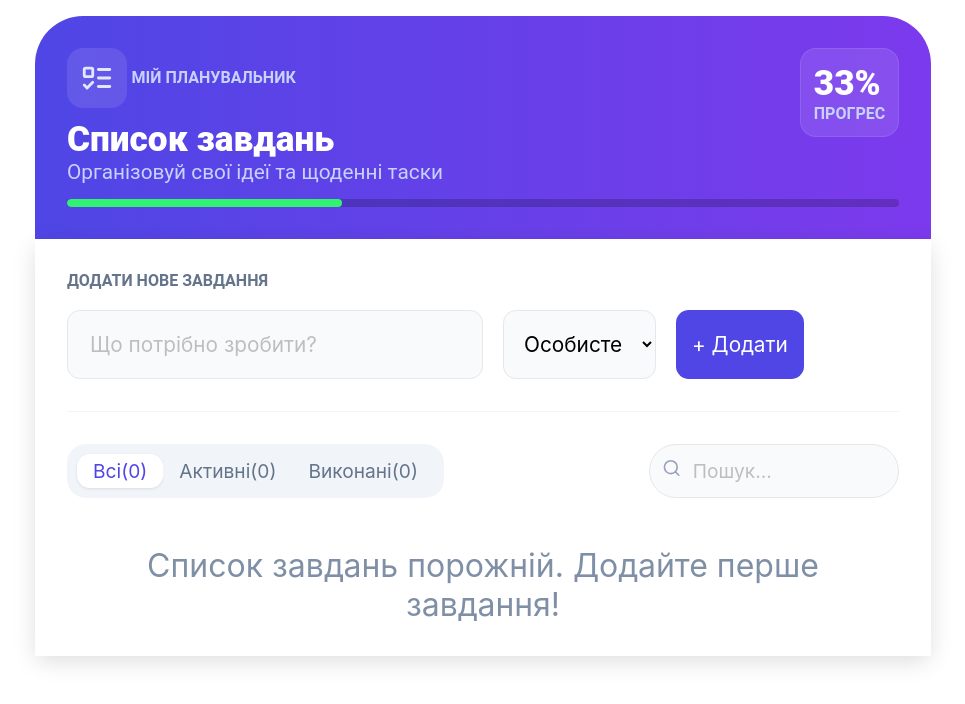
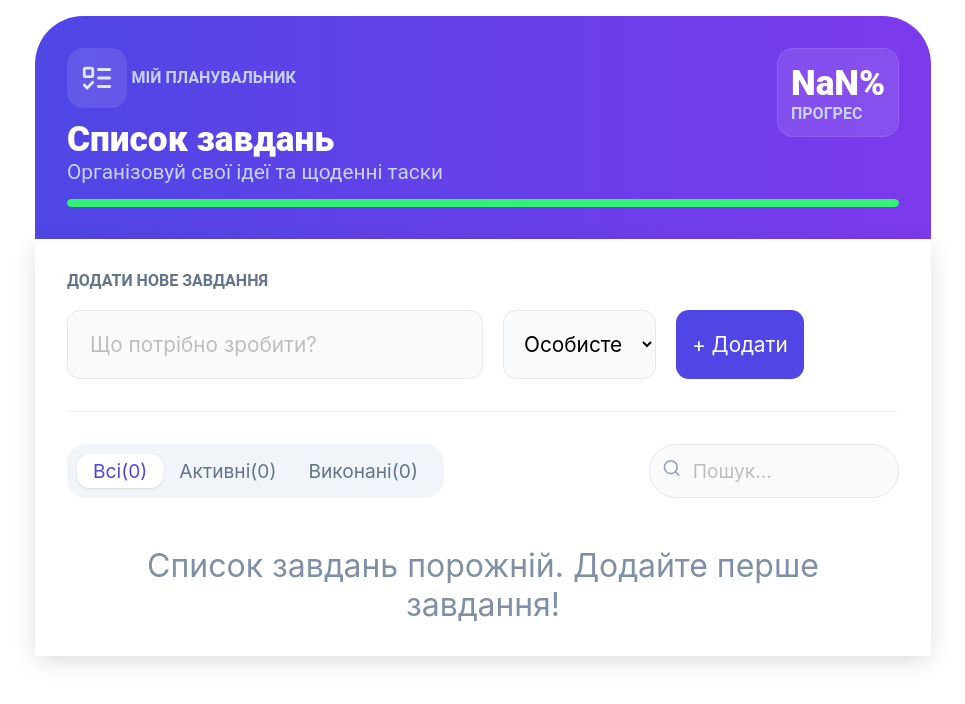
Before and after one commit to TetianaSkvortsova/todo-list, a React (Vite) app: page / in a window 1280 px wide. Shown: the top 704 px of the page, without its empty margins (157-1122 px from the left). Built offline with nearby package versions, Linux system fonts and the light colour scheme.

Commit message:
1. Header progress done

```diff
--- a/src/components/Header/Header.tsx
+++ b/src/components/Header/Header.tsx
@@ -1,7 +1,16 @@
 import React from 'react';
 import './Header.scss';
+import {useAppSelector} from "../../store/hooks.ts";
 
 function Header() {
+    const todos = useAppSelector((state) => state.todos.items);
+    const completedCount = todos.filter((todo) => todo.completed).length;
+    const progress = (completedCount / todos.length) * 100;
+
+    console.log('completedCount: ', completedCount);
+    console.log('todos: ', todos.length);
+    console.log('progress: ', progress);
+
     return (
         <header className='app-header'>
             <div className='app-header__wrapper'>
@@ -21,12 +30,12 @@ function Header() {
                     <p className='app-header__subtitle'>Організовуй свої ідеї та щоденні таски</p>
                 </div>
                 <div className='app-header__progress'>
-                    <h1>33%</h1>
+                    <h1>{progress}%</h1>
                     <p className='app-header__text'>прогрес</p>
                 </div>
             </div>
             <div className='app-header__progress-bar'>
-                <div className='app-header__progress-bar-fill' style={{ width: `${33}%` }}></div>
+                <div className='app-header__progress-bar-fill' style={{width: `${progress}%`}}></div>
             </div>
         </header>
     );
```
